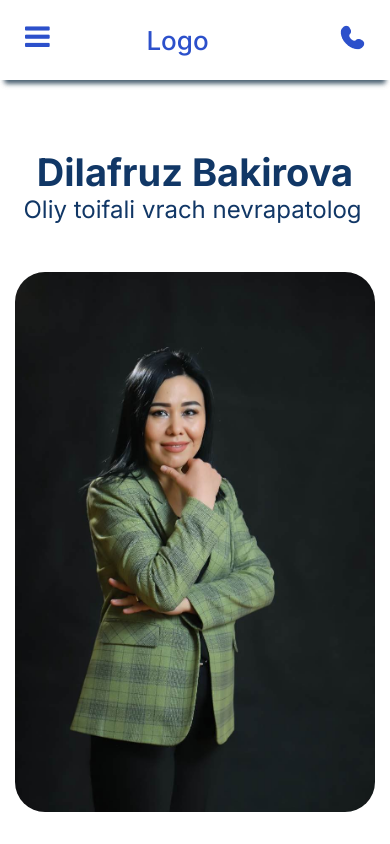
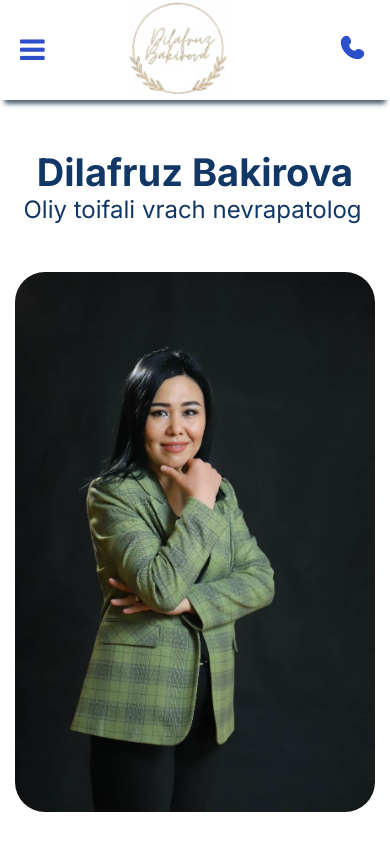
Before and after one commit to Jamshid937/Meditsina, a React (Create React App) app: page / in a window 390 px wide. Shown: the top 844 px of the page. Built offline with nearby package versions, Linux system fonts and the light colour scheme.

Commit message:
add new logo

```diff
--- a/src/components/NavBar/NavBar.css
+++ b/src/components/NavBar/NavBar.css
@@ -1,5 +1,5 @@
 .navbar {
-  height: 80px;
+  height: 100px;
   display: flex;
   justify-content: center;
   align-items: center;
@@ -33,14 +33,9 @@
   background-color: rgba(0, 0, 0, 0.3);
 }
 
-.nav-logo {
-  color: #2C50CB;
-  font-family: 'Inter';
-  font-size: 20px;
-  font-style: normal;
-  font-weight: 500;
-  text-decoration: none;
-  line-height: normal;
+.nav-logo>img {
+width: 100px;
+height: 100px;
 }
 
 .nav-menu {
@@ -195,15 +190,15 @@
   .nav-icon {
     display: block;
     position: absolute;
-    top: 0;
+    top: 10px;
     left: 60px;
     transform: translate(-100%, 60%);
     font-size: 1.8rem;
     cursor: pointer;
     color: #2C50CB;
 
-    width: 35px;
-    height: 35px;
+    width: 40px;
+    height: 40px;
   }
 }
 
--- a/src/components/NavBar/NavBar.jsx
+++ b/src/components/NavBar/NavBar.jsx
@@ -2,7 +2,7 @@ import React from 'react'
 import './NavBar.css'
 import { useTranslation } from 'react-i18next';
 import Phone from '../../Imgs/Phone.png'
-
+import  logo from '../../Imgs/headerLogo.png'
 function NavBar() {
   const { t, i18n } = useTranslation();
 
@@ -21,7 +21,7 @@ function NavBar() {
         <nav className="navbar" onClick={e => e.stopPropagation()}>
           <div className="nav-container">
             <a exact href="#home" className="nav-logo" >
-              Logo
+              <img src={logo} alt="" />
             </a>
             <ul className={click ? "nav-menu active" : "nav-menu" }>
               <li className="nav-item">
```
Also changed, not shown: src/Imgs/headerLogo.png (added).
